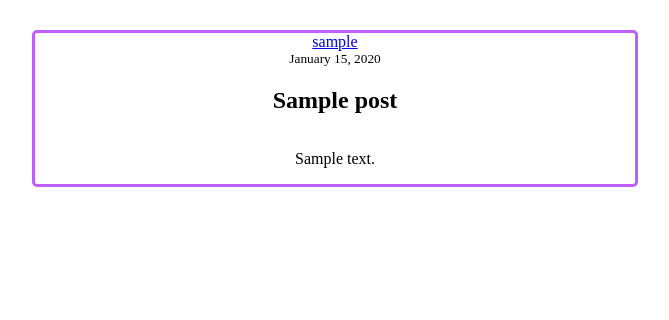
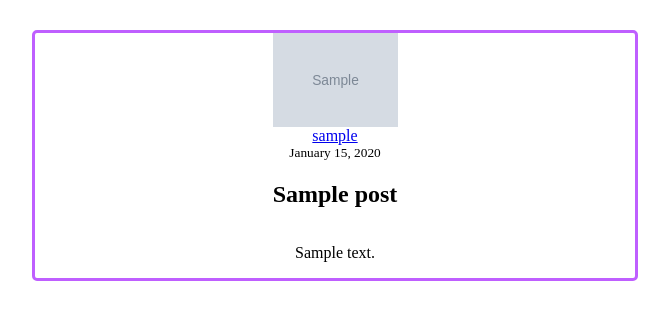
Before and after one commit to starlightromero/django-blog, a Django app: page / in a window 1280 px wide. Shown: the part 107-427 px from the top of the page, without its empty margins (305-974 px from the left). Run offline with Django 3.2, Linux system fonts and the light colour scheme; tables that the repository leaves empty hold one stand-in row (values such as "Sample post"); grey boxes marked "Sample" are stand-in pictures.

Commit message:
added profile image on blog posts

```diff
--- a/blog/templates/blog/home.html
+++ b/blog/templates/blog/home.html
@@ -3,6 +3,7 @@
 
   {% for post in posts  %}
   <article>
+    <img src="{{ post.author.profile.image.url }}" width="125">
     <a href="#">{{ post.author }}</a>
     <small>{{ post.date_posted|date:"F d, Y" }}</small>
     <h2>{{ post.title }}</h2>
```
